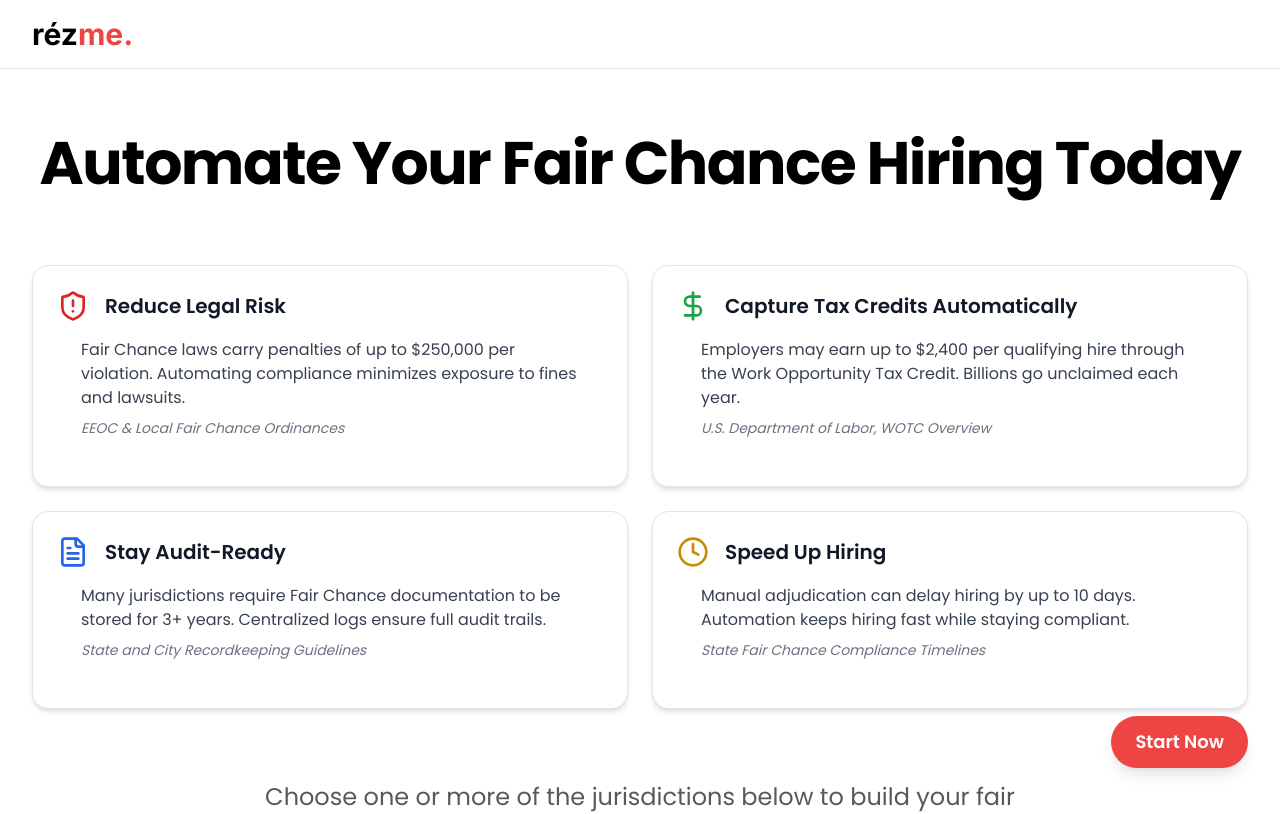
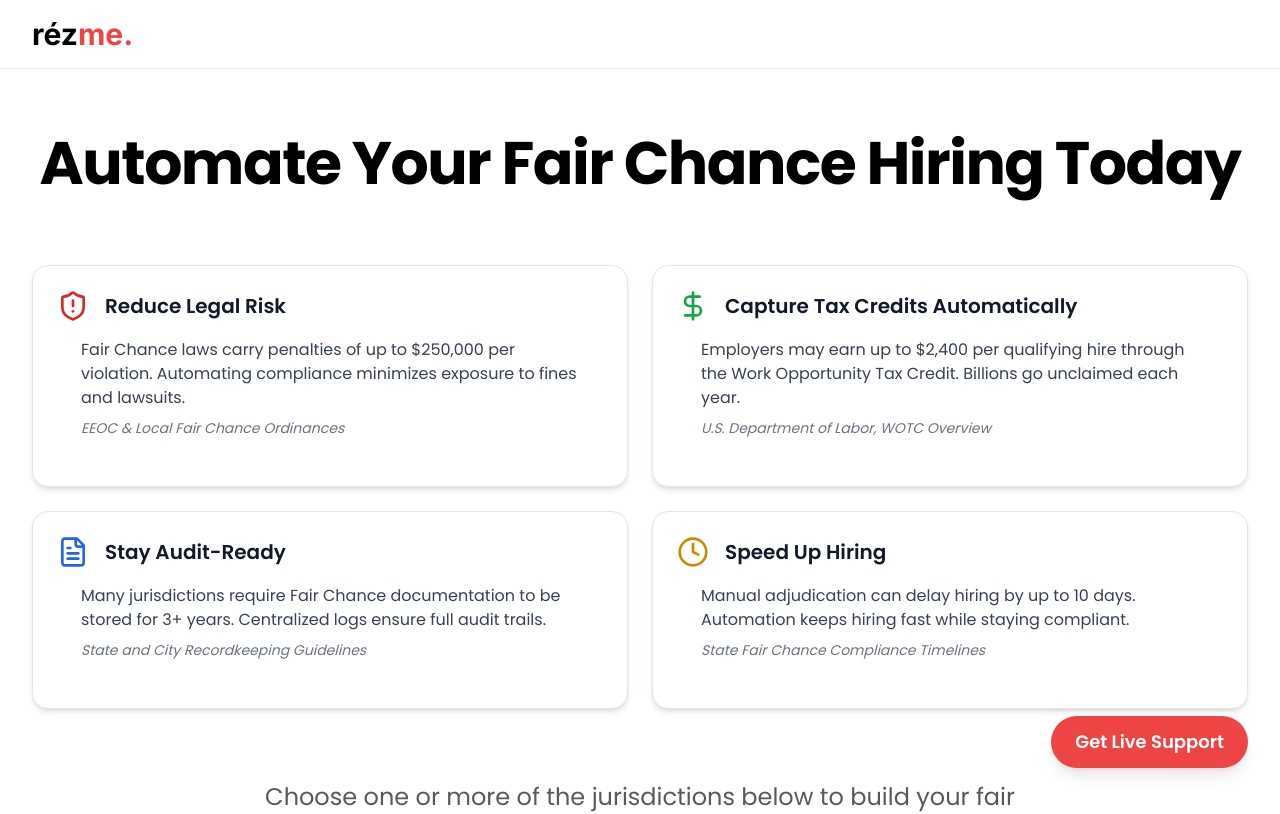
Before and after one commit to Rezme-Inc/CaliforniaDemo, a Next.js app in the folder CaliFCH/: page / in a window 1280 px wide. Shown: the top 814 px of the page. Built offline with nearby package versions, Linux system fonts and the light colour scheme.

Commit message:
Update button changes

```diff
--- a/CaliFCH/app/page.tsx
+++ b/CaliFCH/app/page.tsx
@@ -67,7 +67,7 @@ export default function Home() {
         rel="noopener noreferrer"
         className="fixed z-50 bottom-8 right-8 bg-red-500 hover:bg-red-600 text-white px-6 py-3 rounded-full shadow-lg flex items-center gap-2 text-lg font-semibold transition-all duration-200"
       >
-        Start Now
+        Get Live Support
       </a>
       <main className="flex-grow">
         <div className="mx-auto max-w-7xl px-4 sm:px-6 lg:px-8 py-16">
```
